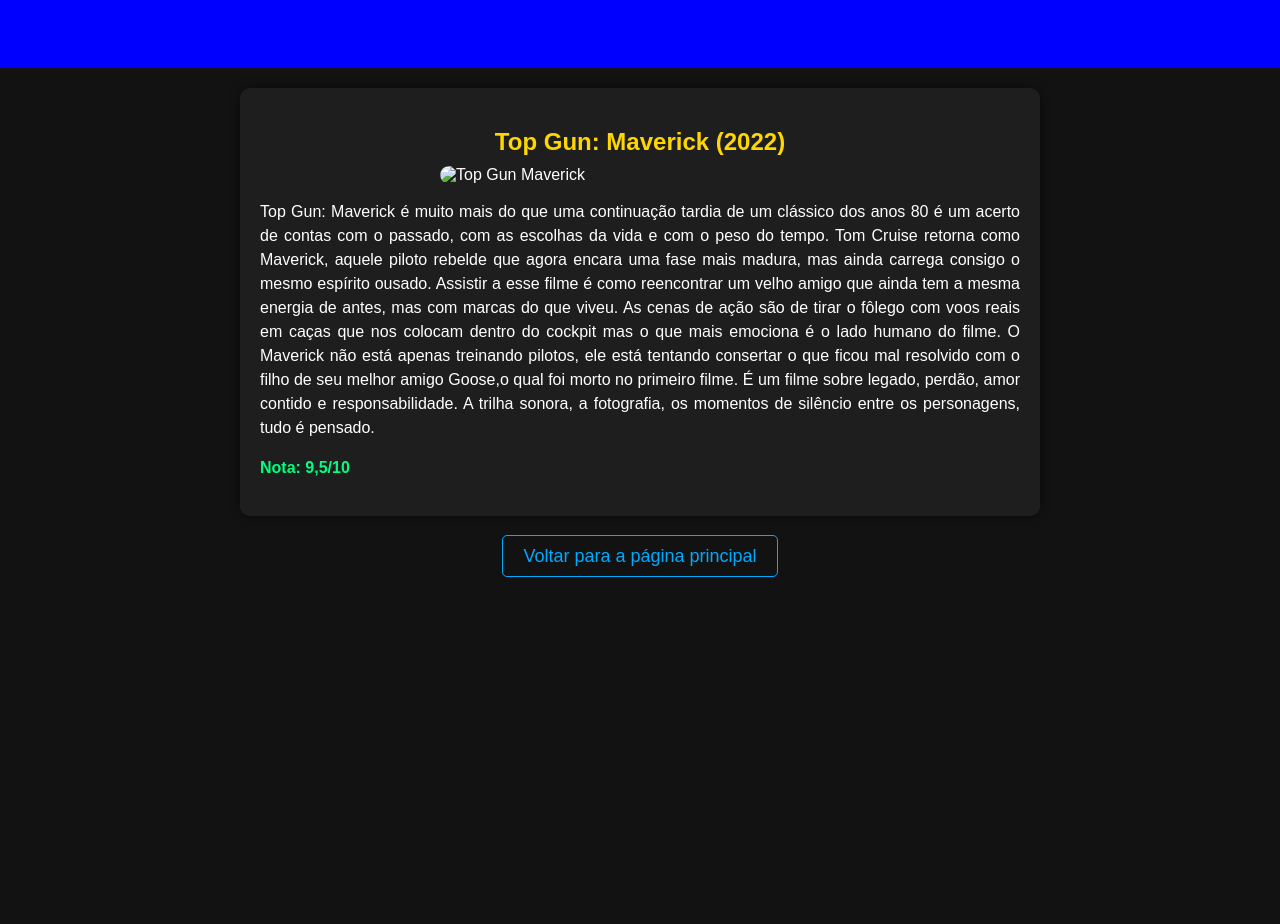
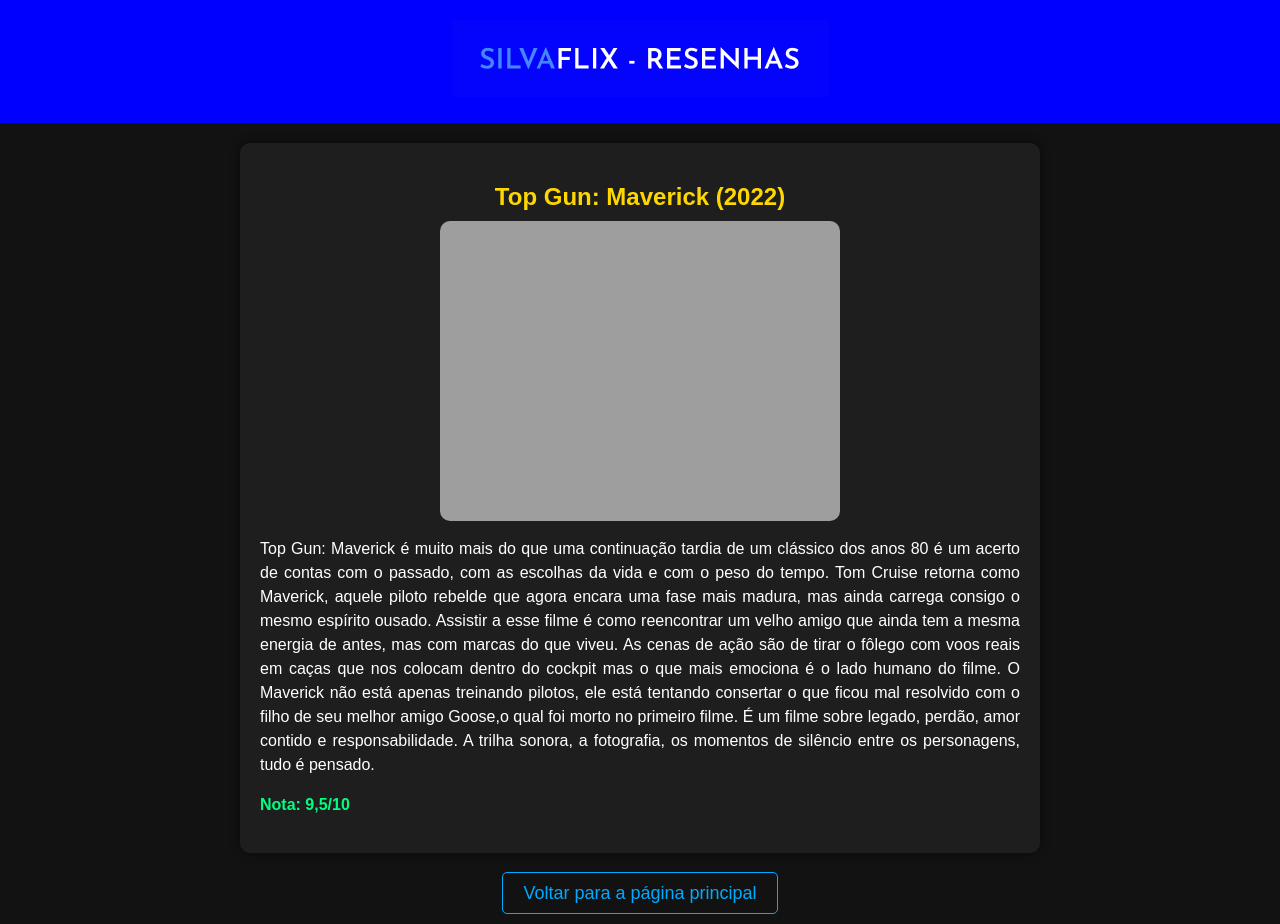
Before and after one commit to Gabzz25/SilvaFlix, a plain HTML site: page resenha top gun.html in a window 1280 px wide. Before the commit the page ends 800 px from the top, so only its background shows below. Drawn offline with Linux system fonts and the light colour scheme; the site is published under a folder, as on GitHub Pages, so addresses that start at the root find nothing.

Commit message:
Fix image source paths in HTML file

```diff
--- a/resenha top gun.html
+++ b/resenha top gun.html
@@ -7,13 +7,13 @@
     </head>
     <body>
         <header id="header">
-            <img src="/img/SilvaFlixResenhas.png" alt="">
+            <img src="img/SilvaFlixResenhas.png" alt="">
         </header>
 
         <main id="main">
             <section id="resenha2">
                 <h2>Top Gun: Maverick (2022)</h2>
-                <img src="/img/TopGunMaverick.jpg" alt="Top Gun Maverick">
+                <img src="img/TopGunMaverick.jpg" alt="Top Gun Maverick">
                 <p>
                     Top Gun: Maverick é muito mais do que uma continuação
                     tardia de um clássico dos anos 80 é um acerto de contas
```
